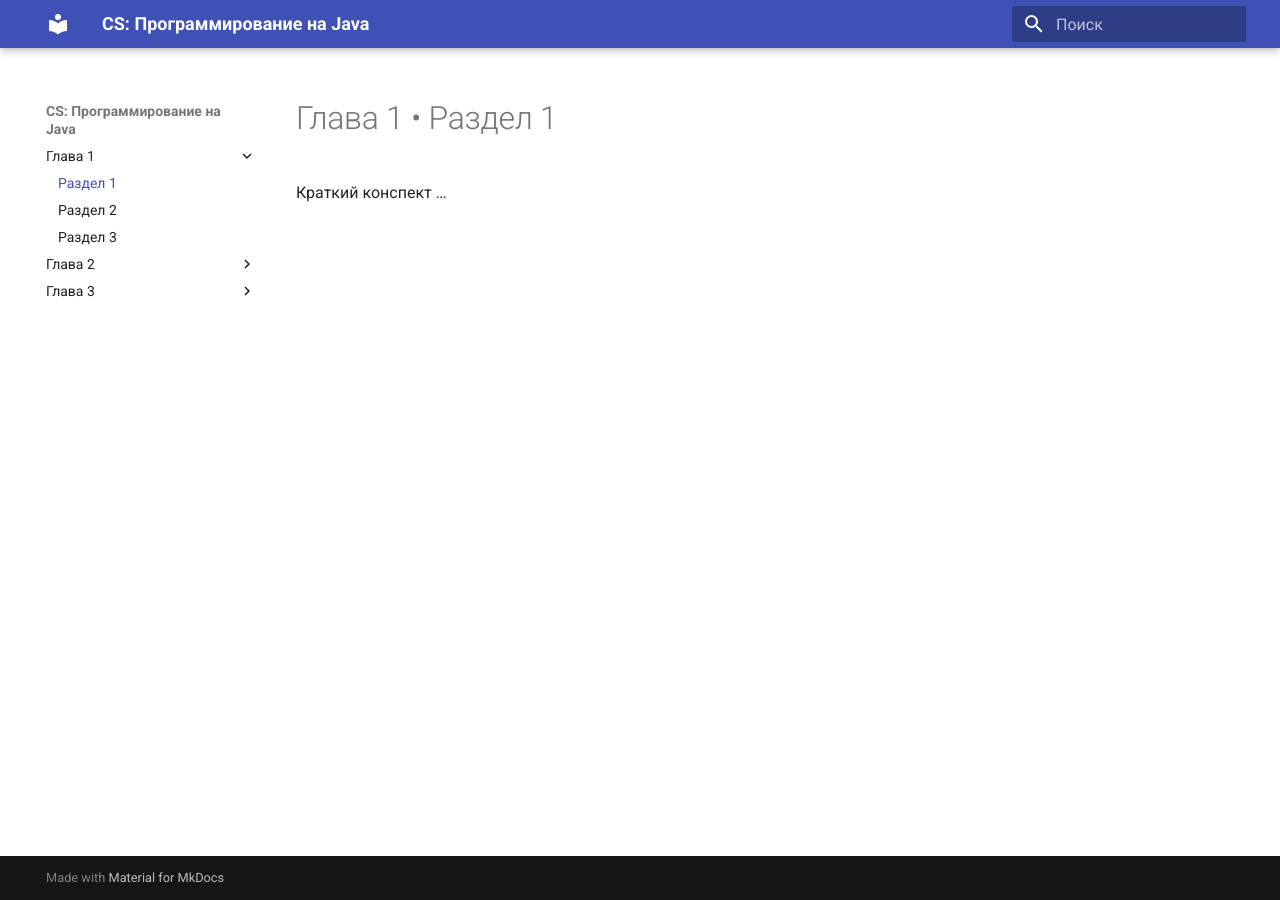
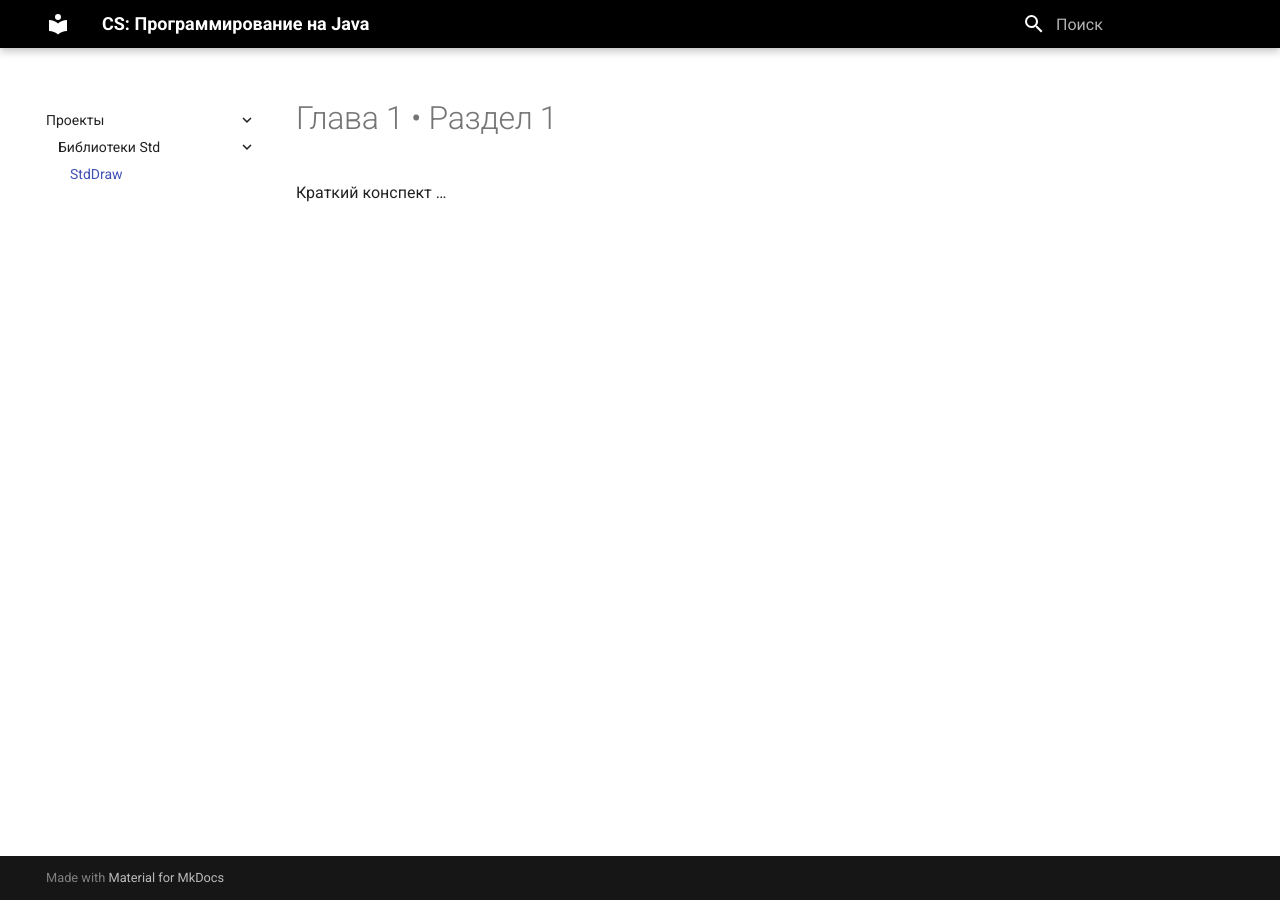
Before and after one commit to ufarobot/git-cs-book, an MkDocs documentation site: the page built from docs/Глава1/Библиотеки Std.md, in a window 1280 px wide. Built offline with MkDocs 1.6.1 and Material for MkDocs 9.7.7, drawn with Linux system fonts in a browser that asks for light colours.

Commit message:
mkdocs.yml + extra_css, move extra.css to docs/stylesheets, rename Раздел1 -> Библиотеки Std

```diff
--- /dev/null
+++ b/docs/stylesheets/extra.css
@@ -0,0 +1,19 @@
+/* 1) Фон верхней панели */
+.md-header {
+    background-color: #000000 !important;
+}
+
+/* 2) Цвет текста site_name */
+.md-header .md-header__title {
+    color: #ffffff !important;
+}
+
+/* 3) При наведении на ссылку меню слева — подсветка */
+.md-nav__link:hover {
+    background-color: rgba(0, 0, 0, 0.44) !important;
+    color: #ffffff !important;
+}
+
+.md-nav__title {
+    display: none !important;
+}
--- a/mkdocs.yml
+++ b/mkdocs.yml
@@ -7,18 +7,9 @@ theme:
     primary: indigo
 
 extra_css:
-  - overrides/extra.css      # ← подключаем файл со стилями
+  - stylesheets/extra.css      # ← подключаем файл со стилями
 
 nav:
-  - Глава 1:
-      - Раздел 1: Глава1/Раздел1.md
-      - Раздел 2: Глава1/Раздел2.md
-      - Раздел 3: Глава1/Раздел3.md
-  - Глава 2:
-      - Раздел 1: Глава2/Раздел1.md
-      - Раздел 2: Глава2/Раздел2.md
-      - Раздел 3: Глава2/Раздел3.md
-  - Глава 3:
-      - Раздел 1: Глава3/Раздел1.md
-      - Раздел 2: Глава3/Раздел2.md
-      - Раздел 3: Глава3/Раздел3.md
+  - Проекты:
+      - Библиотеки Std:
+        - StdDraw: Глава1/Библиотеки Std.md
--- a/overrides/extra.css
+++ /dev/null
@@ -1,2 +0,0 @@
-/* прячем «CS: Программирование на Java» в боковом меню */
-.md-sidebar__inner .md-nav__title { display:none; }
```
Also changed, not shown: docs/Глава1/Библиотеки Std.md (renamed from docs/Глава1/Раздел1.md).
